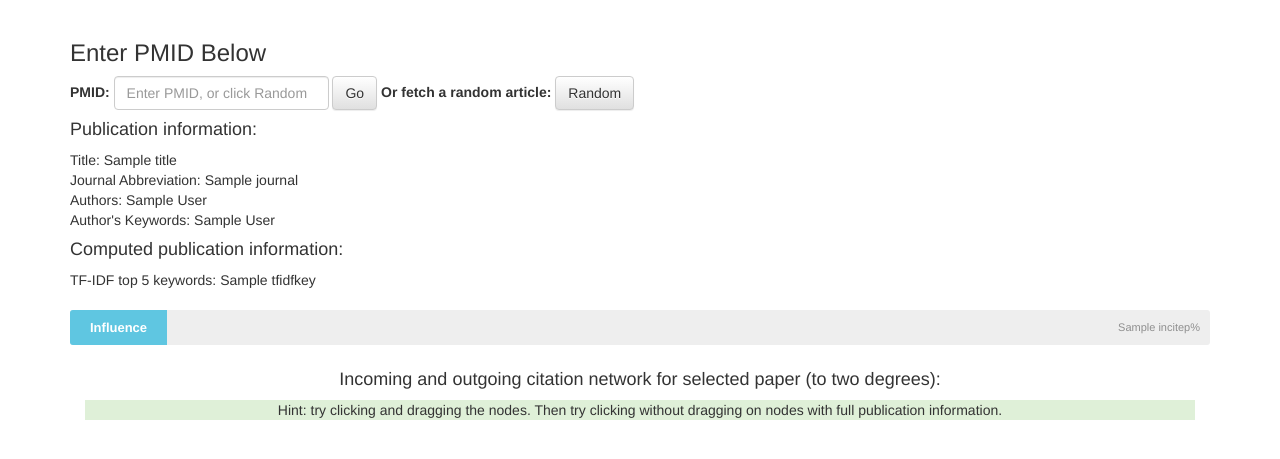
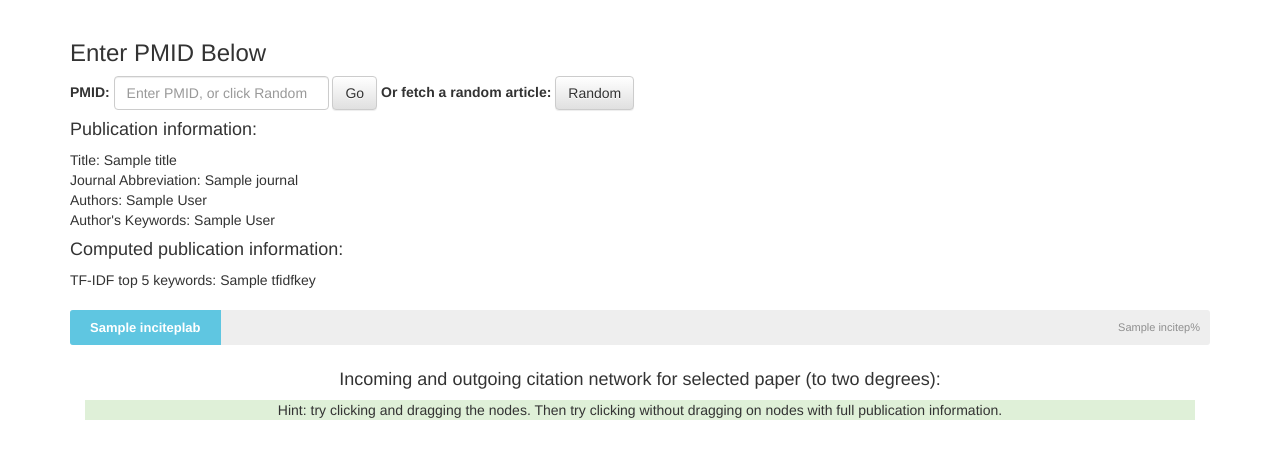
Before and after one commit to ehoppmann/PMCnetworks, a Flask app: template flask-webapp/templates/index.html in a window 1280 px wide. Shown: the top 459 px of the page. Run offline with Flask 2, Linux system fonts and the light colour scheme; the template is opened without the code that fills it: most values are stand-ins (such as "Sample title", 1, 10 or a date in 2020); some libraries are stand-ins or nearby versions.

Commit message:
updated to use v3 db

```diff
--- a/flask-webapp/app.py
+++ b/flask-webapp/app.py
@@ -15,7 +15,7 @@ import colorbrewer
 import numpy as np
 import datetime
 
-DBfull = 'db/pmcv1-full.db'
+DBfull = 'db/pmcv3-full.db'
 DBgraph = 'db/pmcv1-graph.db'
 
 def get_db_full():
@@ -226,12 +226,20 @@ def index():
         #tfidfkey = query_db_full('SELECT keywords FROM tfidf WHERE pmid = ?', [PMID], one=True)[0]
         tfidfkey = ''
         journal = query_db_full('SELECT journal_id FROM meta WHERE pmid = ?', [PMID], one=True)[0]
-        incitep = int(incitepercentile(PMID, query_db_full, query_db_graph))
         barcolorscheme = map(rgbtohex, colorbrewer.RdYlGn[10])
-        if incitep > 0 and incitep < 100:
-            incitecol = barcolorscheme[incitep/10]
-        else:
+        try:
+            incitep = int(incitepercentile(PMID, query_db_full, query_db_graph))
+            if incitep > 0 and incitep < 100:
+                incitecol = barcolorscheme[incitep/10]
+            else:
+                incitecol = 'f7f7f7'
+            inciteplab = 'Influence'
+        except TypeError: #date missing for entry
+            incitep = 0
+            inciteplab = 'Influence Unavailable (pubdate missing for record)'
             incitecol = 'f7f7f7'
+
+
         html = flask.render_template(
             'index.html',
             PMID = PMID,
@@ -242,7 +250,8 @@ def index():
             journal = journal,
             tfidfkey = tfidfkey,
             incitep = incitep,
-            incitecol = incitecol
+            incitecol = incitecol,
+            inciteplab = inciteplab
         )
 
     else:
--- a/flask-webapp/templates/index.html
+++ b/flask-webapp/templates/index.html
@@ -125,7 +125,7 @@
             TF-IDF top 5 keywords: {{tfidfkey | safe }} <br>
 			<br>
 			<div class="skillbar clearfix tooltipster" data-percent="{{incitep | safe}}%" title = "The influence of the paper is defined as the percentile rank of the number of times it has been cited per day since publication">
-				<div class="skillbar-title" style="background: #{{incitecol | safe}};"><span>Influence</span></div>
+				<div class="skillbar-title" style="background: #{{incitecol | safe}};"><span>{{inciteplab | safe}}</span></div>
 				<div class="skillbar-bar" style="background: #{{incitecol | safe}};"></div>
 				<div class="skill-bar-percent">{{incitep | safe}}%</div>
 			</div>
```
